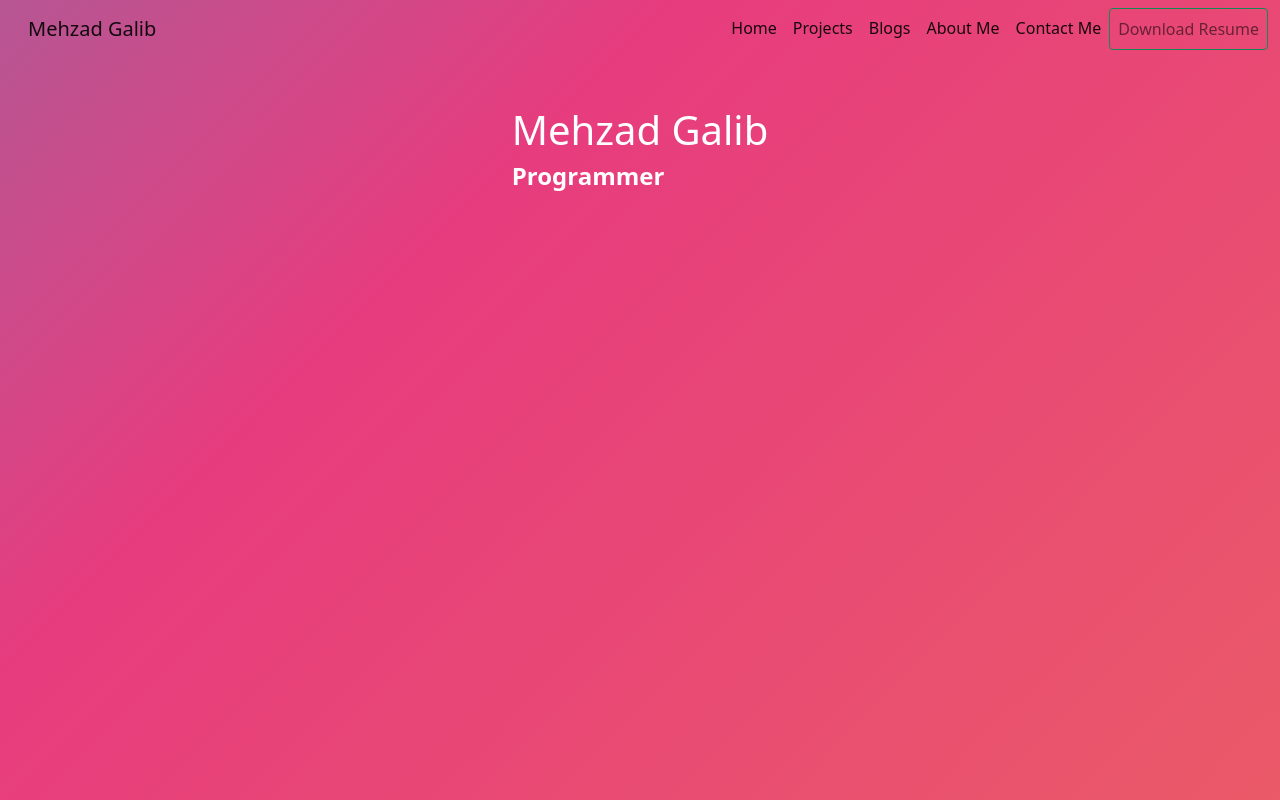
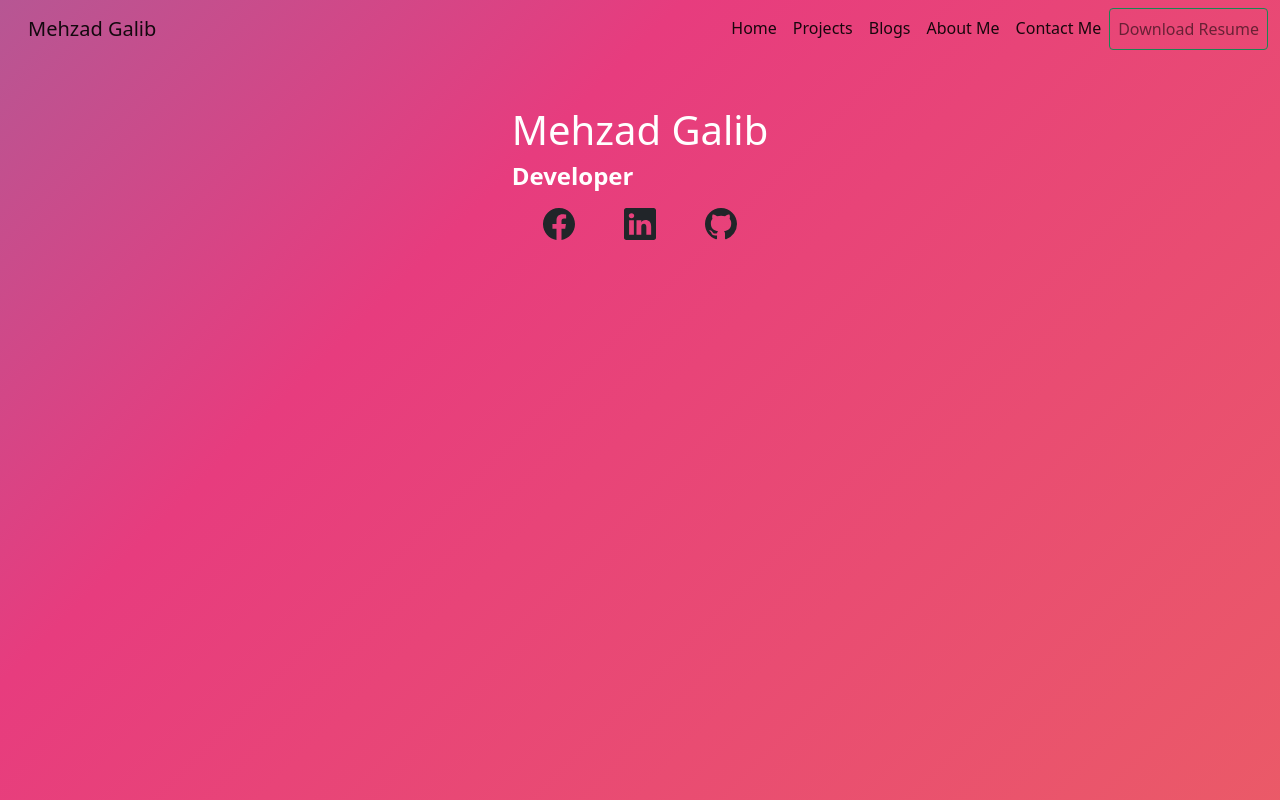
Before and after one commit to Mehzad-Galib/portfolio-React, a React (Create React App) app: page / in a window 1280 px wide. Built offline with nearby package versions, Linux system fonts and the light colour scheme.

Commit message:
social links added

```diff
--- a/src/Components/About/About.js
+++ b/src/Components/About/About.js
@@ -78,7 +78,7 @@
           <TimelineItem>
             <TimelineOppositeContent>
               <Typography color="textSecondary"><h4><span style={{color: 'purple'}}>Rajshahi Collegiate School, Rajshahi</span><br/>
-                  Science</h4></Typography>
+                  SSC</h4></Typography>
             </TimelineOppositeContent>
             <TimelineSeparator>
               <TimelineDot />
--- a/src/Components/Home/Home.js
+++ b/src/Components/Home/Home.js
@@ -2,22 +2,71 @@
 import "./Home.css";
 import proPic from "../../Images/propic.jpg";
 import Typical from "react-typical";
+import { Nav } from "react-bootstrap";
 
 const Home = () => {
   return (
-    <div className="container d-flex align-items-center justify-content-center">
-      <div className="d-flex align-items-center justify-content-center">
-        <div className="mt-5">
-
+    <div className="container mt-5 d-flex align-items-center justify-content-center">
       <div className="intro">
         <h1 className="text-white">Mehzad Galib</h1>
         <div className="typist text-white h4">
           <Typical
-                steps={["Developer", 3000, "Programmer", 2000, "Learner", 2000, "Designer", 2500]}
+            steps={[
+              "Developer",
+              6000,
+              "Programmer",
+              6000,
+              "Learner",
+              6000,
+              "Designer",
+              5000,
+            ]}
             loop={Infinity}
             wrapper="b"
           />
         </div>
+        <div className="d-flex justify-content-evenly">
+          <div className="mail">
+            <Nav.Link target="_blank" href={`https://www.facebook.com/mehzad.galib/`} className="btn">
+              <svg
+                xmlns="http://www.w3.org/2000/svg"
+                width="32"
+                height="32"
+                fill="currentColor"
+                class="bi bi-facebook"
+                viewBox="0 0 16 16"
+              >
+                <path d="M16 8.049c0-4.446-3.582-8.05-8-8.05C3.58 0-.002 3.603-.002 8.05c0 4.017 2.926 7.347 6.75 7.951v-5.625h-2.03V8.05H6.75V6.275c0-2.017 1.195-3.131 3.022-3.131.876 0 1.791.157 1.791.157v1.98h-1.009c-.993 0-1.303.621-1.303 1.258v1.51h2.218l-.354 2.326H9.25V16c3.824-.604 6.75-3.934 6.75-7.951z" />
+              </svg>
+            </Nav.Link>
+          </div>
+          <div className="linked In">
+            <Nav.Link href={`https://www.linkedin.com/in/mehzad-galib-a6b247181/`} target="_blank" className="btn">
+              <svg
+                xmlns="http://www.w3.org/2000/svg"
+                width="32"
+                height="32"
+                fill="currentColor"
+                class="bi bi-linkedin"
+                viewBox="0 0 16 16"
+              >
+                <path d="M0 1.146C0 .513.526 0 1.175 0h13.65C15.474 0 16 .513 16 1.146v13.708c0 .633-.526 1.146-1.175 1.146H1.175C.526 16 0 15.487 0 14.854V1.146zm4.943 12.248V6.169H2.542v7.225h2.401zm-1.2-8.212c.837 0 1.358-.554 1.358-1.248-.015-.709-.52-1.248-1.342-1.248-.822 0-1.359.54-1.359 1.248 0 .694.521 1.248 1.327 1.248h.016zm4.908 8.212V9.359c0-.216.016-.432.08-.586.173-.431.568-.878 1.232-.878.869 0 1.216.662 1.216 1.634v3.865h2.401V9.25c0-2.22-1.184-3.252-2.764-3.252-1.274 0-1.845.7-2.165 1.193v.025h-.016a5.54 5.54 0 0 1 .016-.025V6.169h-2.4c.03.678 0 7.225 0 7.225h2.4z" />
+              </svg>
+            </Nav.Link>
+          </div>
+          <div className="github">
+            <Nav.Link href={`https://github.com/Mehzad-Galib`} target="_blank" className="btn">
+              <svg
+                xmlns="http://www.w3.org/2000/svg"
+                width="32"
+                height="32"
+                fill="currentColor"
+                class="bi bi-github"
+                viewBox="0 0 16 16"
+              >
+                <path d="M8 0C3.58 0 0 3.58 0 8c0 3.54 2.29 6.53 5.47 7.59.4.07.55-.17.55-.38 0-.19-.01-.82-.01-1.49-2.01.37-2.53-.49-2.69-.94-.09-.23-.48-.94-.82-1.13-.28-.15-.68-.52-.01-.53.63-.01 1.08.58 1.23.82.72 1.21 1.87.87 2.33.66.07-.52.28-.87.51-1.07-1.78-.2-3.64-.89-3.64-3.95 0-.87.31-1.59.82-2.15-.08-.2-.36-1.02.08-2.12 0 0 .67-.21 2.2.82.64-.18 1.32-.27 2-.27.68 0 1.36.09 2 .27 1.53-1.04 2.2-.82 2.2-.82.44 1.1.16 1.92.08 2.12.51.56.82 1.27.82 2.15 0 3.07-1.87 3.75-3.65 3.95.29.25.54.73.54 1.48 0 1.07-.01 1.93-.01 2.2 0 .21.15.46.55.38A8.012 8.012 0 0 0 16 8c0-4.42-3.58-8-8-8z" />
+              </svg>
+            </Nav.Link>
           </div>
         </div>
       </div>
```
Lines whose indentation alone changed are shown as unchanged.
